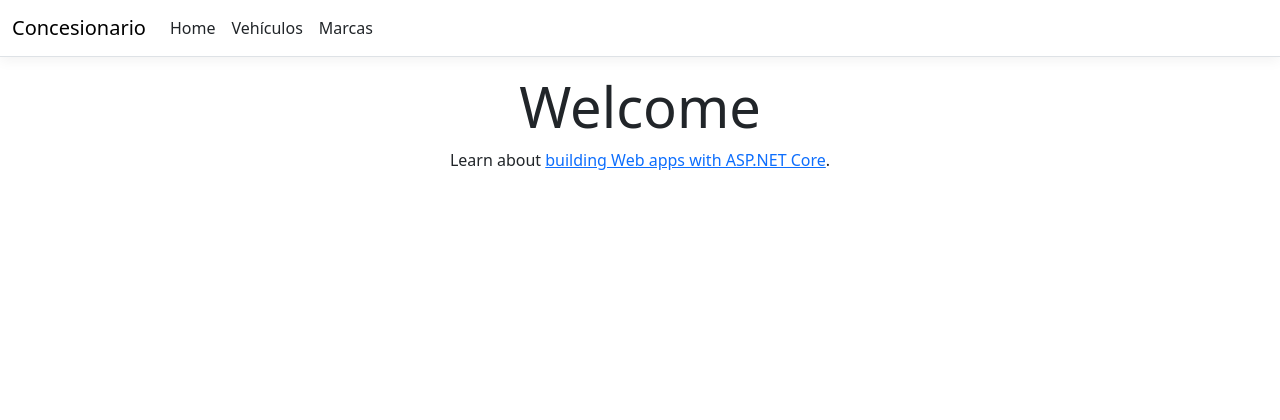
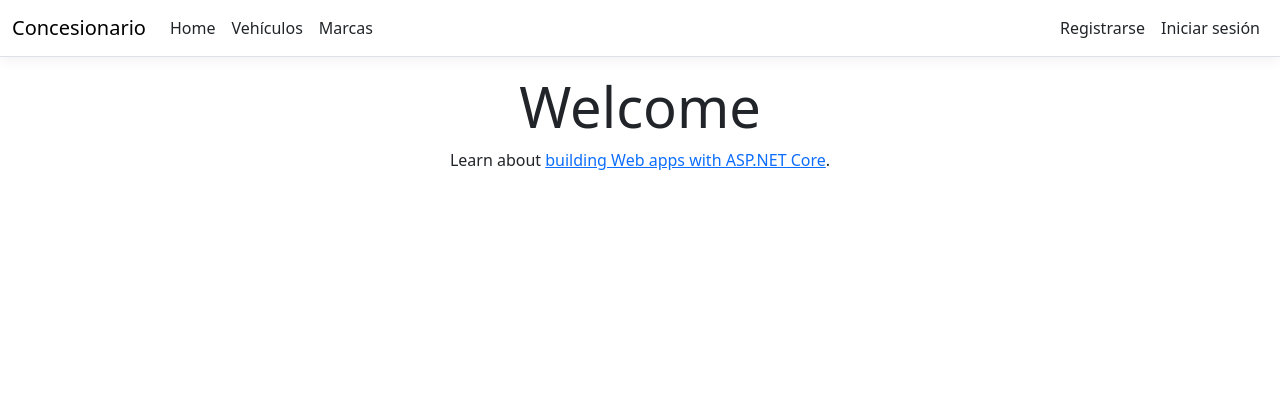
Before and after one commit to NathoC31/Concesionario, an ASP.NET Core app: page / in a window 1280 px wide. Shown: the top 420 px of the page. Run offline with ASP.NET Core 8, Linux system fonts and the light colour scheme; style sheets or scripts are compiled from the project's sources; some libraries are stand-ins or nearby versions.

Commit message:
feat: agregar vista parcial de inicio de sesión en el layout

```diff
--- a/Concesionario/Views/Shared/_Layout.cshtml
+++ b/Concesionario/Views/Shared/_Layout.cshtml
@@ -30,6 +30,7 @@
                             <a class="nav-link text-dark" asp-area="" asp-controller="Marcas" asp-action="Index">Marcas</a>
                         </li>
                     </ul>
+                    <partial name="_LoginPartial" />
                 </div>
             </div>
         </nav>
--- /dev/null
+++ b/Concesionario/Views/Shared/_LoginPartial.cshtml
@@ -0,0 +1,27 @@
+@using Microsoft.AspNetCore.Identity
+@using Concesionario.Data
+@inject SignInManager<ApplicationUser> SignInManager
+
+<ul class="navbar-nav">
+    @if (SignInManager.IsSignedIn(User))
+    {
+        <li class="nav-item">
+            <span class="nav-link text-dark">Hola, @User.Identity?.Name</span>
+        </li>
+        <li class="nav-item">
+            <form asp-area="Identity" asp-page="/Account/Logout"
+                  asp-route-returnUrl="@Url.Action("Index", "Home", new { area = "" })" method="post">
+                <button type="submit" class="nav-link btn btn-link text-dark">Cerrar sesión</button>
+            </form>
+        </li>
+    }
+    else
+    {
+        <li class="nav-item">
+            <a class="nav-link text-dark" asp-area="Identity" asp-page="/Account/Register">Registrarse</a>
+        </li>
+        <li class="nav-item">
+            <a class="nav-link text-dark" asp-area="Identity" asp-page="/Account/Login">Iniciar sesión</a>
+        </li>
+    }
+</ul>
```
